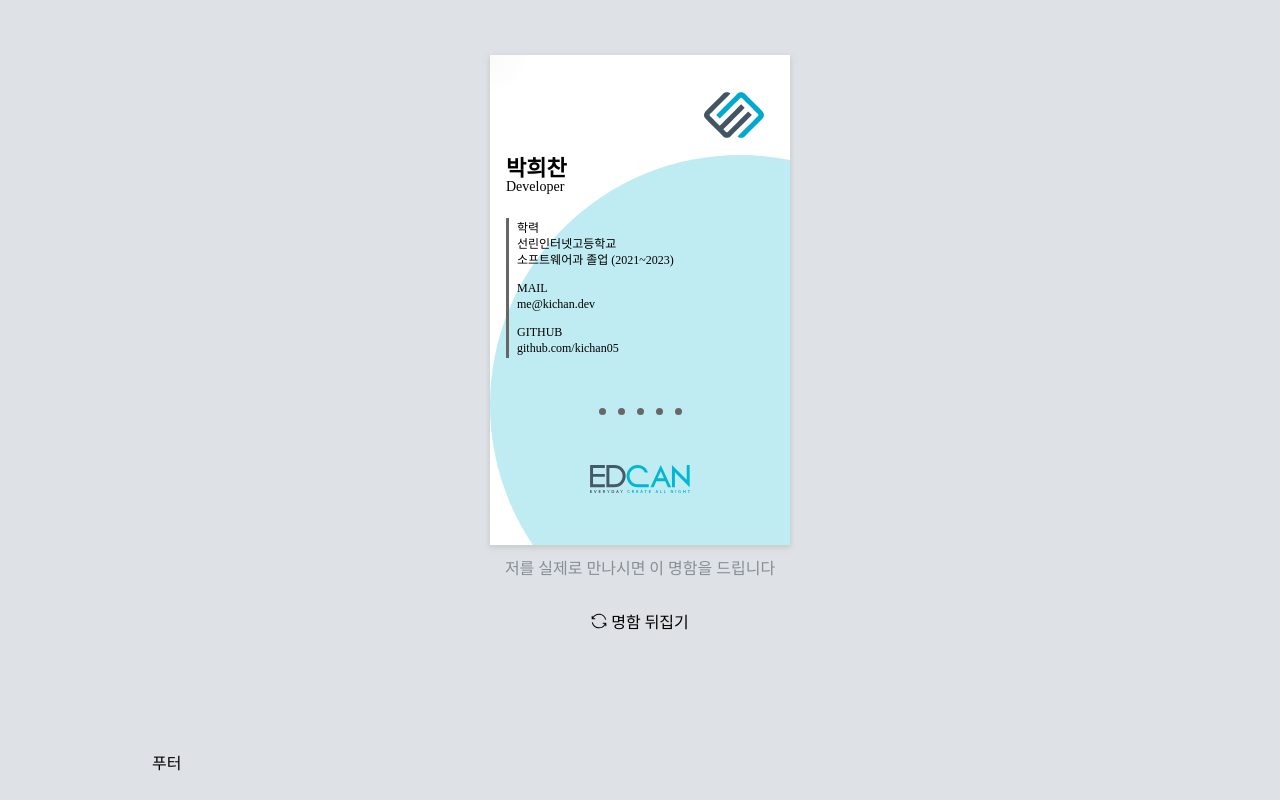
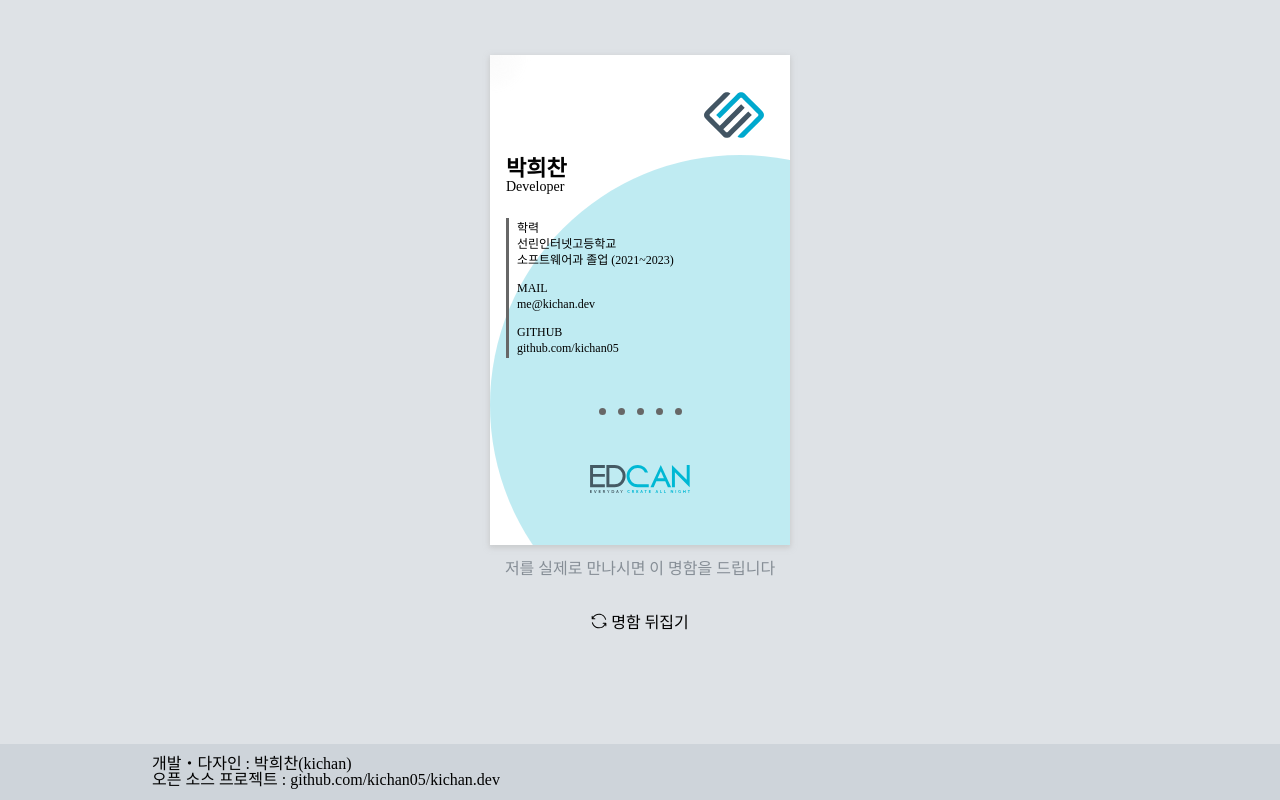
Before and after one commit to kichan05/kichan.dev, a React (Create React App) app: page / in a window 1280 px wide. Shown: the part 856-1656 px from the top of the page. Built offline with nearby package versions, Linux system fonts and the light colour scheme; a web font is replaced by a local one.

Commit message:
Footer 디자인

```diff
--- a/src/component/Footer.js
+++ b/src/component/Footer.js
@@ -2,6 +2,7 @@ import styled from "styled-components";
 import {useEffect, useRef} from "react";
 
 const FooterStyle = styled.footer`
+  background-color: ${p => p.theme.color.Gray4};
   & > div {
     width: 100%;
     height: 100%;
@@ -23,7 +24,8 @@ const Footer = () => {
   return (
     <FooterStyle>
       <div ref={footerElement}>
-        푸터
+        개발・다자인 : 박희찬(kichan)
+        <p>오픈 소스 프로젝트 : <a href="https://github.com/kichan05/kichan.dev" target={"_blank"}>github.com/kichan05/kichan.dev</a></p>
       </div>
     </FooterStyle>
   )
```
